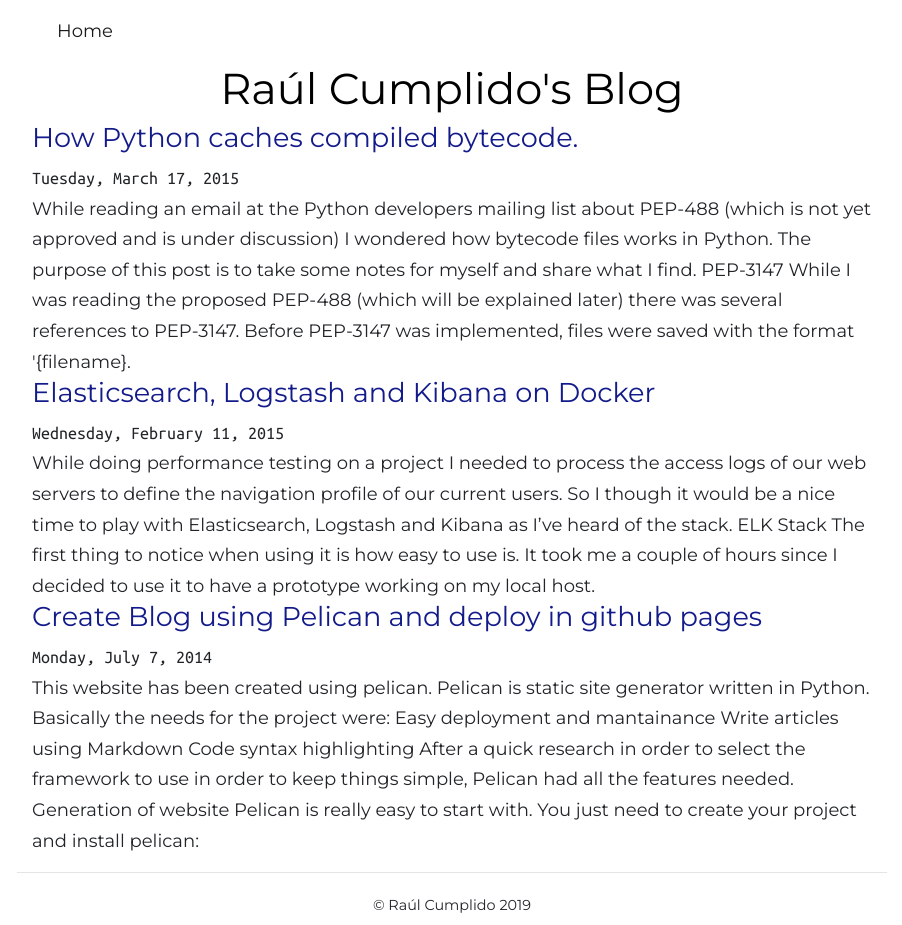
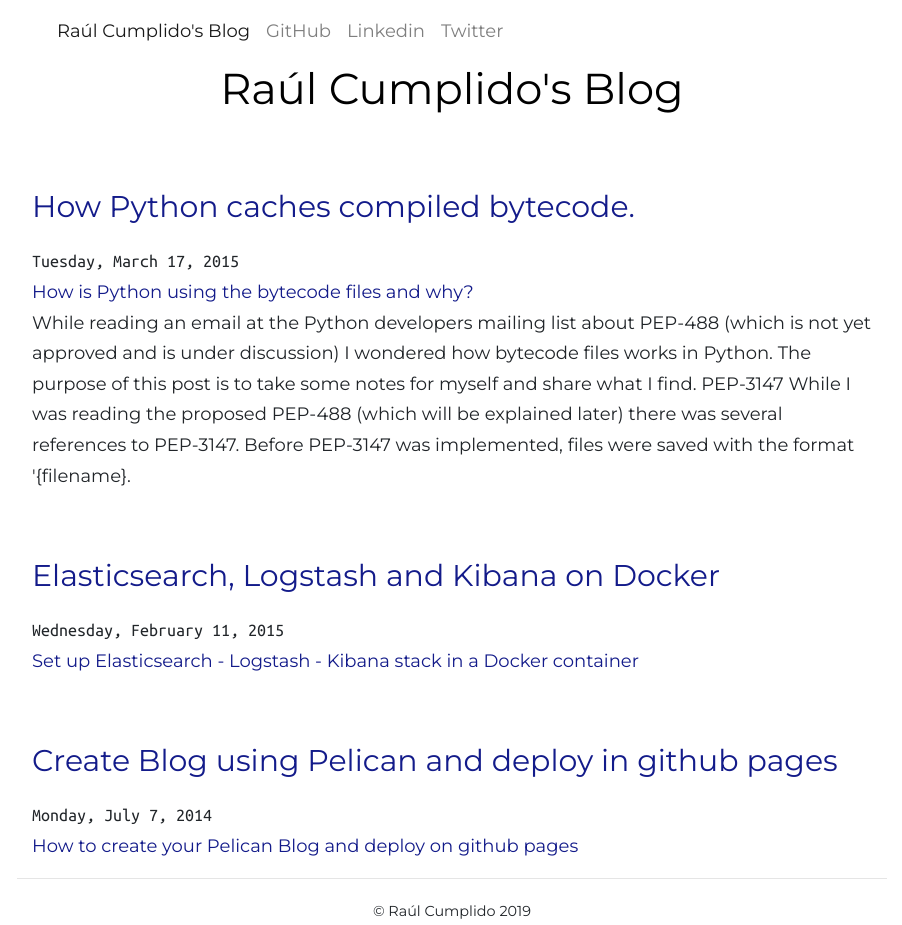
Before and after one commit to raulcd/raulcd.github.io, a plain HTML site: page index.html in a window 1280 px wide. Shown: the whole page, without its empty margins (188-1090 px from the left). Drawn offline with nearby package versions, Linux system fonts and the light colour scheme.

Commit message:
Update some stylesheet changes

```diff
--- a/css/stylesheet.css
+++ b/css/stylesheet.css
@@ -23,7 +23,23 @@ body {
   color: rgb(19, 27, 138);
 }
 
-.single h2, .single h3 {
+.single h1, .single h2, .single h3 {
+    color: rgb(19, 27, 138);
+}
+
+.single h1 {
+    font-size: 47px;
+    padding-top: 100pt;
+    padding-bottom: 30pt;
+}
+
+#article h2 {
+    font-size: 30px;
+    padding-top: 50pt;
+    padding-bottom: 10pt;
+}
+
+.description {
     color: rgb(19, 27, 138);
 }
 
--- a/index.html
+++ b/index.html
@@ -31,42 +31,53 @@
 
             <div class="collapse navbar-collapse" id="navbarNavAltMarkup">
                 <div class="navbar-nav">
-                    <a class="nav-item nav-link active" href="/">Home</a>
-
+                    <section id="page-title">
+                        <a class="nav-item nav-link active" href="/">Raúl Cumplido&#39;s Blog</a>
+                    </section>
+                    <a class="nav-item nav-link" href="https://github.com/raulcd"
+                        target="_blank">GitHub</a>
+                    <a class="nav-item nav-link"
+                        href="https://www.linkedin.com/in/raulcumplido" target="_blank">Linkedin</a>
+                    <a class="nav-item nav-link" href="https://twitter.com/raulcumplido"
+                        target="_blank">Twitter</a>
                 </div>
             </div>
         </nav>
 
-        <section id="page-title">
-            <h1><a href="/">Raúl Cumplido&#39;s Blog</a></h1>
-        </section>
-
 <div class="container home">
 
-    <article>
+
+    <section id="page-title">
+        <h1><a href="/">Raúl Cumplido&#39;s Blog</a></h1>
+    </section>
+
+
+    <article id="article">
         <h2><a href="https://raul.dev/post/python_optimized_files/" title="How Python caches compiled bytecode.">How Python caches compiled bytecode.</a></h2>
         <div class="date-time-title">Tuesday, March 17, 2015</div>
+        <div class="description">How is Python using the bytecode files and why?</div>
+
         While reading an email at the Python developers mailing list about PEP-488 (which is not yet approved and is under discussion) I wondered how bytecode files works in Python.
 The purpose of this post is to take some notes for myself and share what I find.
 PEP-3147 While I was reading the proposed PEP-488 (which will be explained later) there was several references to PEP-3147.
 Before PEP-3147 was implemented, files were saved with the format '{filename}.
+
     </article>
 
-    <article>
+
+    <article id="article">
         <h2><a href="https://raul.dev/post/elastic_search_logstash_kibana/" title="Elasticsearch, Logstash and Kibana on Docker">Elasticsearch, Logstash and Kibana on Docker</a></h2>
         <div class="date-time-title">Wednesday, February 11, 2015</div>
-        While doing performance testing on a project I needed to process the access logs of our web servers to define the navigation profile of our current users.
-So I though it would be a nice time to play with Elasticsearch, Logstash and Kibana as I&rsquo;ve heard of the stack.
-ELK Stack The first thing to notice when using it is how easy to use is. It took me a couple of hours since I decided to use it to have a prototype working on my local host.
+        <div class="description">Set up Elasticsearch - Logstash - Kibana stack in a Docker container</div>
+
     </article>
 
-    <article>
+
+    <article id="article">
         <h2><a href="https://raul.dev/post/generate_pelican_blog/" title="Create Blog using Pelican and deploy in github pages">Create Blog using Pelican and deploy in github pages</a></h2>
         <div class="date-time-title">Monday, July 7, 2014</div>
-        This website has been created using pelican. Pelican is static site generator written in Python.
-Basically the needs for the project were:
- Easy deployment and mantainance Write articles using Markdown Code syntax highlighting  After a quick research in order to select the framework to use in order to keep things simple, Pelican had all the features needed.
-Generation of website Pelican is really easy to start with. You just need to create your project and install pelican:
+        <div class="description">How to create your Pelican Blog and deploy on github pages</div>
+
     </article>
 
 </div>
```
Also changed, not shown: post/elastic_search_logstash_kibana/index.html (+10 -7 lines), post/generate_pelican_blog/index.html (+10 -7 lines), post/python_optimized_files/index.html (+10 -7 lines).
